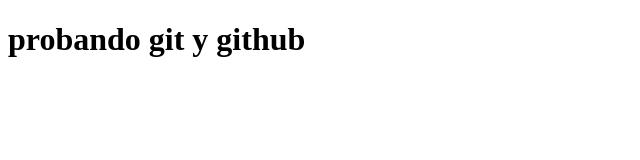
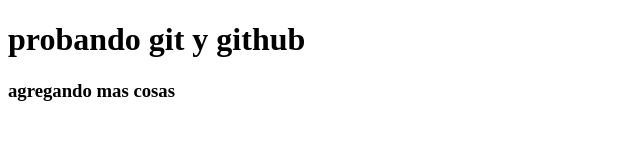
Before and after one commit to gastonfuentes/probandoGit, a plain HTML site: page index.html in a window 1280 px wide. Shown: the whole page, without its empty margins (0-640 px from the left). Drawn offline with Linux system fonts and the light colour scheme.

Commit message:
se agrego etiqueta h3

```diff
--- a/index.html
+++ b/index.html
@@ -8,5 +8,6 @@
 </head>
 <body>
 	<h1>probando git y github</h1>
+	<h3>agregando mas cosas</h3>
 </body>
 </html>
```
